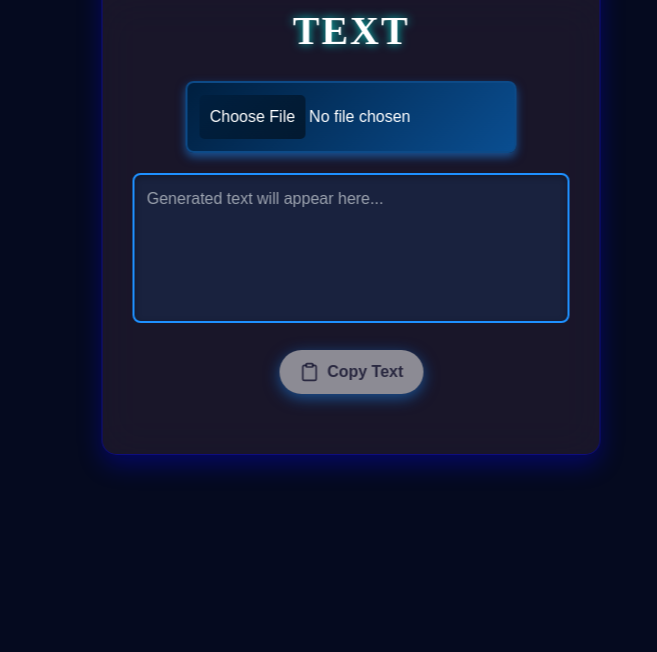
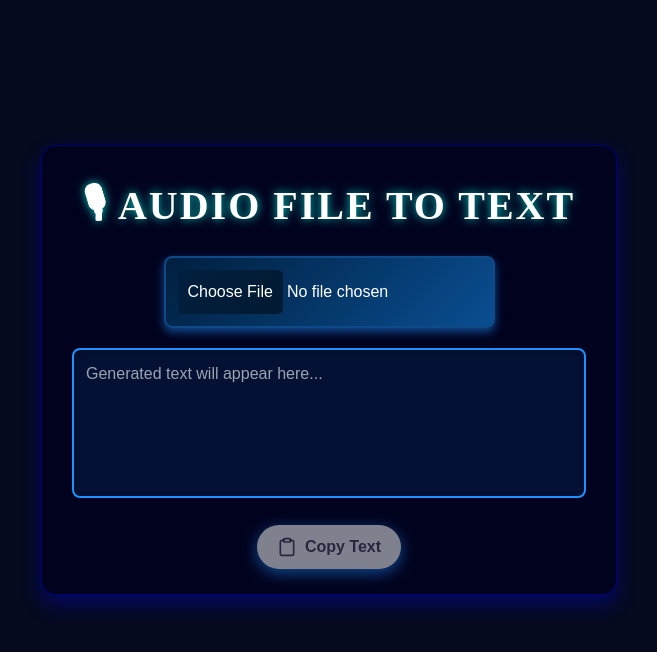
Before and after one commit to Vaish-011/NoteXpress, a React (Create React App) app in the folder Frontend/fe/: page /speech-to-text in a window 1280 px wide. Shown: the top 652 px of the page, without its empty margins (311-968 px from the left). Built offline with nearby package versions, Linux system fonts and the light colour scheme.

Commit message:
"css of above shifted containers"

```diff
--- a/Frontend/fe/src/components/Questiongenerator/QuestionPage.css
+++ b/Frontend/fe/src/components/Questiongenerator/QuestionPage.css
@@ -1,19 +1,20 @@
-.container {
+.page-container {
     position: relative;
     top: -40px;
     margin-top:150px;
     max-width: 600px;
     margin: 20px auto;
     padding: 20px;
-    background: #f8f9fa;
+    background: rgba(0, 0, 30, 0.7);
+    box-shadow: 0px 10px 20px rgba(0, 0, 255, 0.3);
     border-radius: 10px;
-    box-shadow: 0px 4px 8px rgba(0, 0, 0, 0.1);
+    border: 1px solid rgba(0, 0, 255, 0.4);
   }
 
 
   .title {
-    background: linear-gradient(to right, #1e1e93, #231773); /* Gradient effect */
-    color: white;
+    background: linear-gradient(to right, #121257, #21185a); /* Gradient effect */
+
     padding: 10px;
     border-radius: 8px;
     font-size: 26px;
@@ -45,8 +46,8 @@
     padding: 10px;
     border: 1px solid #4c7ec5;  /* Light grey border */
     border-radius: 5px;
-    background-color: #4a268e; /* Light grey background */
-    color: #333; /* Dark text for better readability */
+    background-color: #360a88; /* Light grey background */
+    color: #b4b8dc; /* Dark text for better readability */
     font-size: 16px;
 }
 
--- a/Frontend/fe/src/components/Questiongenerator/QuestionPage.jsx
+++ b/Frontend/fe/src/components/Questiongenerator/QuestionPage.jsx
@@ -7,7 +7,7 @@ const QuestionPage = () => {
   const qaPairs = location.state?.qa_pairs || []; // Get question-answer pairs
 
   return (
-    <div className="container">
+    <div className="page-container">
       <h2 className="title">Generated Questions & Answers</h2>
       {qaPairs.length === 0 ? (
         <p>No questions available. Generate some first!</p>
--- a/Frontend/fe/src/components/SpeechToText/SpeechToText.css
+++ b/Frontend/fe/src/components/SpeechToText/SpeechToText.css
@@ -5,20 +5,26 @@ body {
     display: flex;
     justify-content: center;
     align-items: center;
-    height: 100vh;
+    min-height: 100vh;
     margin: 0;
 }
 
-.container {
-    max-width: 600px;
-    padding: 25px;
-    background: rgba(31, 26, 44, 0.8) !important; /* Force red background */
-    backdrop-filter: blur(10px);
+.audio-container {
+
+    position: relative;
+    top: -30px;
+    width: 90vw;
+    max-width: 50%;
+    height: 450px;
+    margin: 10px auto;
+    padding: 30px;
+    background: rgba(0, 0, 30, 0.7); /* Dark blue glass effect */
+    backdrop-filter: blur(15px);
     border-radius: 15px;
-    box-shadow: 0 10px 30px rgba(192, 20, 20, 0.5);
+    box-shadow: 0px 10px 20px rgba(0, 0, 255, 0.3); /* Blue glow */
     text-align: center;
+    border: 1px solid rgba(0, 0, 255, 0.4);
 }
-
 
 
 
@@ -39,6 +45,7 @@ h1 {
 
 .upload-section input[type="file"] {
     padding: 12px;
+
     border: 2px solid #0d4a87;
     border-radius: 8px;
     cursor: pointer;
--- a/Frontend/fe/src/components/SpeechToText/SpeechToText.jsx
+++ b/Frontend/fe/src/components/SpeechToText/SpeechToText.jsx
@@ -37,7 +37,7 @@ const SpeechToText = () => {
   };
 
   return (
-    <div className="container">
+    <div className="audio-container">
       <h1>🎙 Audio File to Text</h1>
 
       {/* File Upload */}
```
